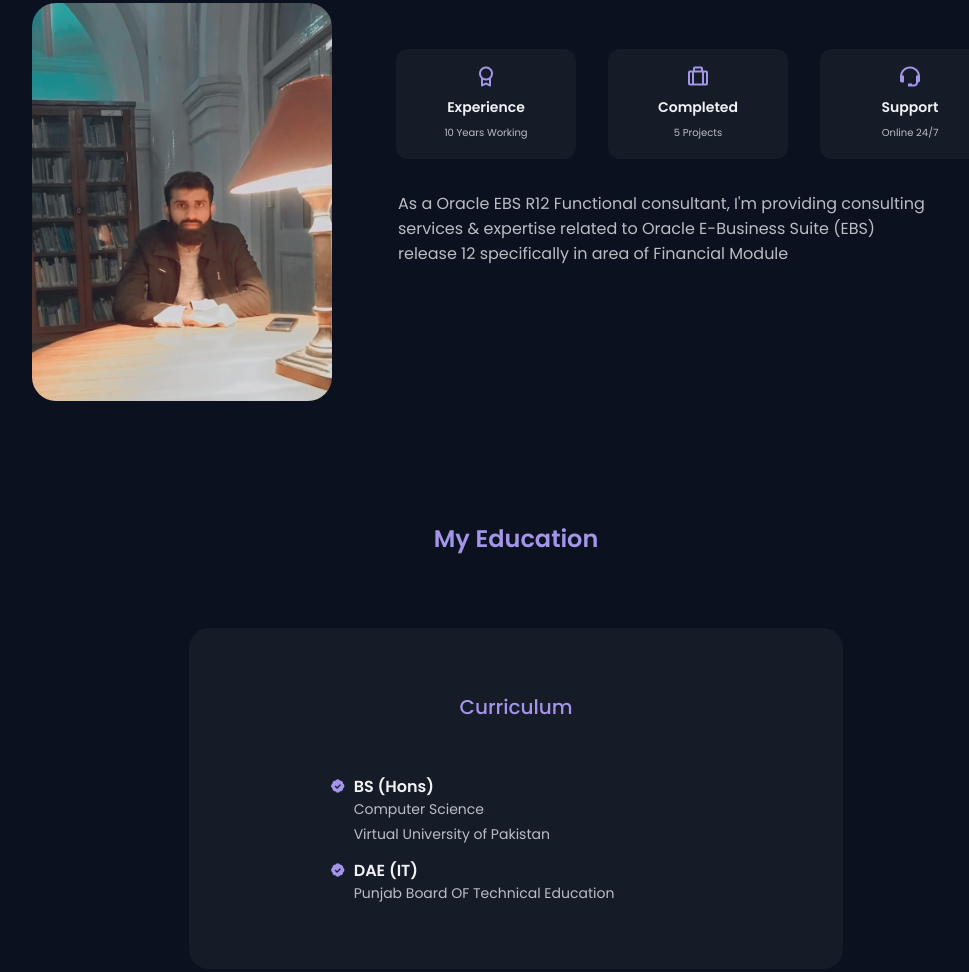
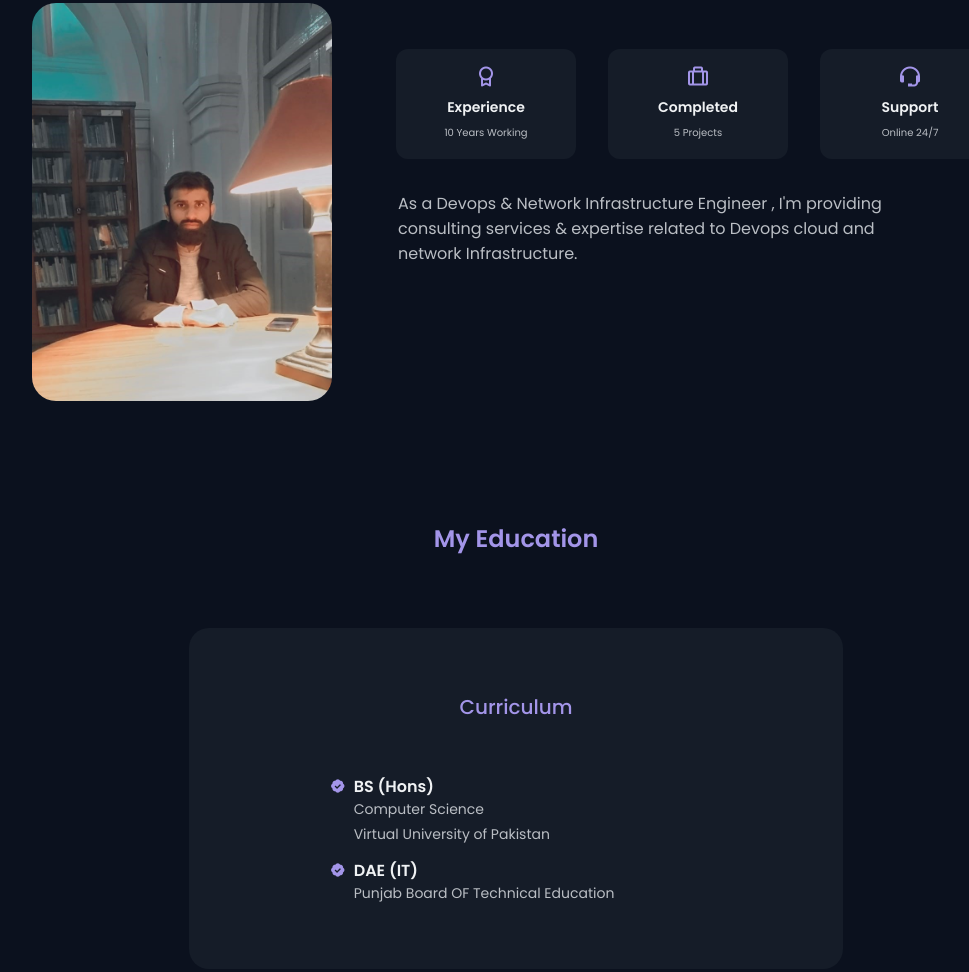
Before and after one commit to usmaneng83/portfolio, a plain HTML site: page index.html in a window 1280 px wide. Shown: the part 1033-2005 px from the top of the page, without its empty margins (124-1093 px from the left). Drawn offline with nearby package versions, Linux system fonts and the light colour scheme.

```diff
--- a/index.html
+++ b/index.html
@@ -124,7 +124,7 @@
                     </div>
 
                     <p class="about__description">
-                        As a Oracle EBS R12 Functional consultant, I'm providing consulting services & expertise related to Oracle E-Business Suite (EBS) release 12 specifically in area of Financial Module
+                        As a Devops & Network Infrastructure Engineer , I'm providing consulting services & expertise related to Devops cloud and network Infrastructure.
                     </p>
 
                     <a href="#contact" class="button about__button-contact">Contact Me</a>
```
